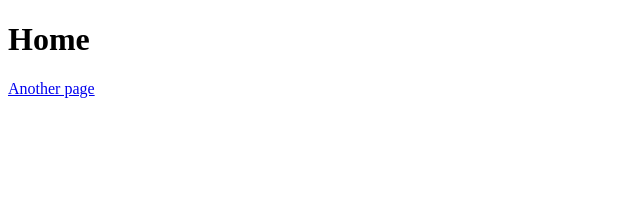
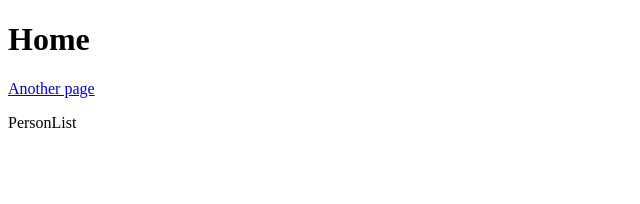
Before and after one commit to gosiast/exelin-react-app, a React (Create React App) app: page / in a window 1280 px wide. Shown: the top 204 px of the page, without its empty margins (0-640 px from the left). Built offline with nearby package versions, Linux system fonts and the light colour scheme.

Commit message:
added PersonList component

```diff
--- /dev/null
+++ b/src/PersonList.js
@@ -0,0 +1,18 @@
+import React from "react";
+import axios from "axios";
+
+export default function PersonList() {
+	return <div className="PersonList">PersonList</div>;
+}
+// //**
+// const usersRequestPromise = axios.request({
+// 	method: "get",
+// 	url: `https://jsonplaceholder.typicode.com/users`,
+// });
+// console.log(usersRequestPromise);
+
+// usersRequestPromise.then(function (response) {
+// 	console.log(response);
+// });
+
+//command slash - comments the whole selected thing! dziki :)
--- a/src/pages/HomePage.js
+++ b/src/pages/HomePage.js
@@ -1,5 +1,6 @@
 import React from "react";
 import { Link } from "react-router-dom";
+import PersonList from "../PersonList";
 
 export default function HomePage() {
 	return (
@@ -8,6 +9,9 @@ export default function HomePage() {
 			<p>
 				<Link to="/another-page">Another page</Link>
 			</p>
+			<p>
+				<PersonList />
+			</p>
 		</div>
 	);
 }
```
